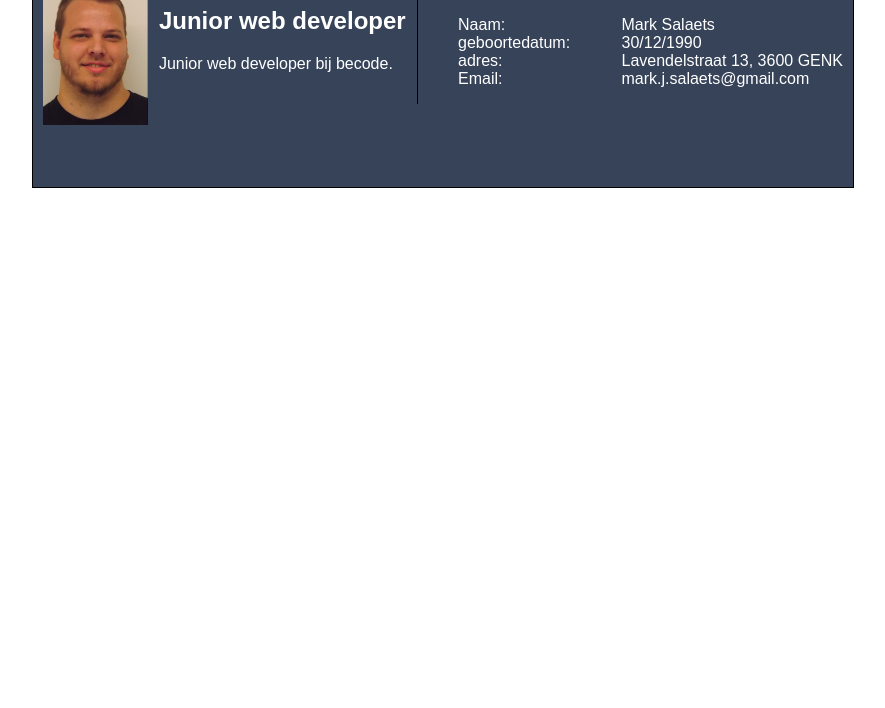
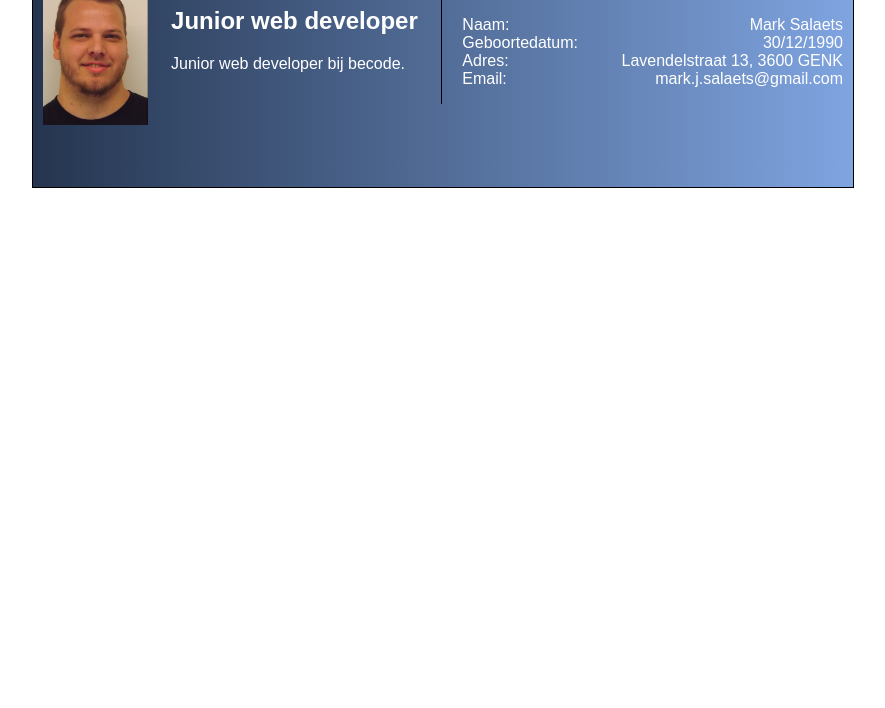
Before and after one commit to mark-salaets/VCard, a plain HTML site: page index.html in a window 1280 px wide. Shown: the part 92-800 px from the top of the page, without its empty margins (197-1082 px from the left). Drawn offline with Linux system fonts and the light colour scheme.

Commit message:
added gradient

```diff
--- a/index.html
+++ b/index.html
@@ -21,8 +21,8 @@
       <div class="question">
         <ul>
           <li>Naam:</li>
-          <li>geboortedatum:</li>
-          <li>adres:</li>
+          <li>Geboortedatum:</li>
+          <li>Adres:</li>
           <li>Email:</li>
         </ul>
       </div>
--- a/style.css
+++ b/style.css
@@ -7,13 +7,14 @@
   align-items: center;
   padding: 10px;
   margin: auto;
-  background-color: #364359;
+  background-image: linear-gradient(to right, rgb(37, 53, 79) , rgb(127, 164, 224));
   color: white;
   font-family: arial, sans-serif;
 }
 
-li {
-  list-style: none;
+ul {
+  list-style-type: none;
+  padding-left: 20px;
 }
 
 .photo {
@@ -22,6 +23,7 @@ li {
 
 .intro {
   align-self: flex-start;
+
 }
 
 .question {
@@ -29,5 +31,5 @@ li {
 }
 
 .answer {
-
+  text-align: right;
 }
```
Also changed, not shown: BeCode.jpg (added).
